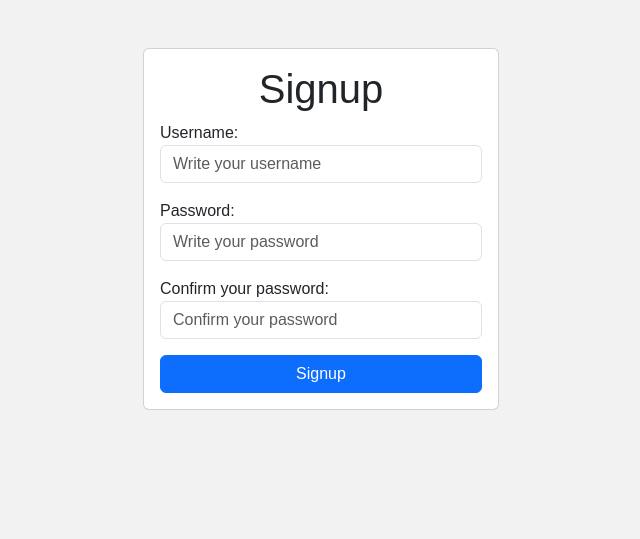
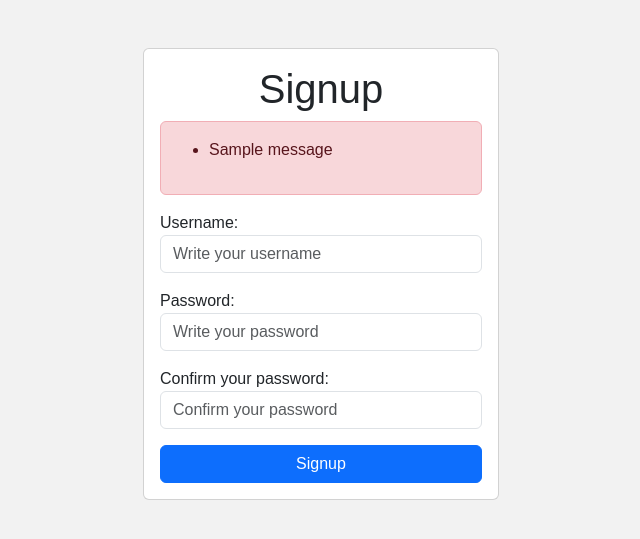
Before and after one commit to josedjaykv/GoShare_django, a Django app: page /signup/ in a window 1280 px wide. Shown: the part 56-595 px from the top of the page, without its empty margins (319-959 px from the left). Run offline with Django 4.2, Linux system fonts and the light colour scheme; tables that the repository leaves empty hold one stand-in row (values such as "Sample post"); one stand-in notice (Sample message) is shown.

Commit message:
Arreglando merge

```diff
--- a/app/templates/signup.html
+++ b/app/templates/signup.html
@@ -6,7 +6,16 @@
         <div class="col-md-4 offset-md-4 mt-5 container_form">
             <form method="POST" class="card card-body">
                 <h1 class="text-center">Signup</h1>
-                {{error}}
+
+                {% if messages %}
+                    <div class="alert alert-danger">
+                        <ul>
+                            {% for message in messages %}
+                                <li>{{ message }}</li>
+                            {% endfor %}
+                        </ul>
+                    </div>
+                {% endif %}
 
                 {% csrf_token %}
 
```
Also changed, not shown: app/views.py (line endings or trailing spaces).
